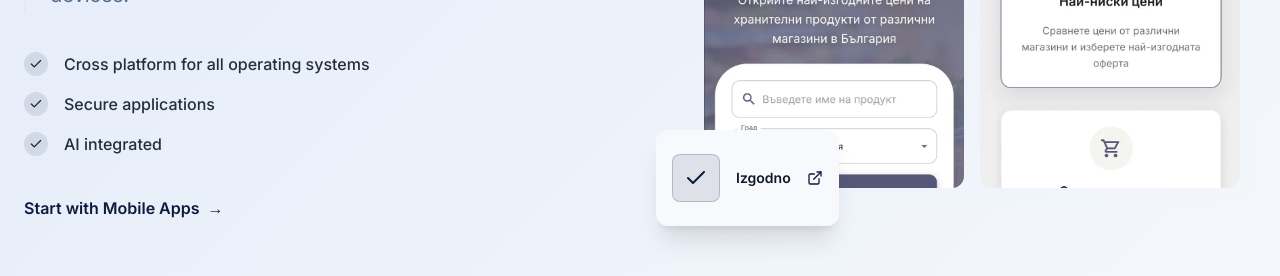
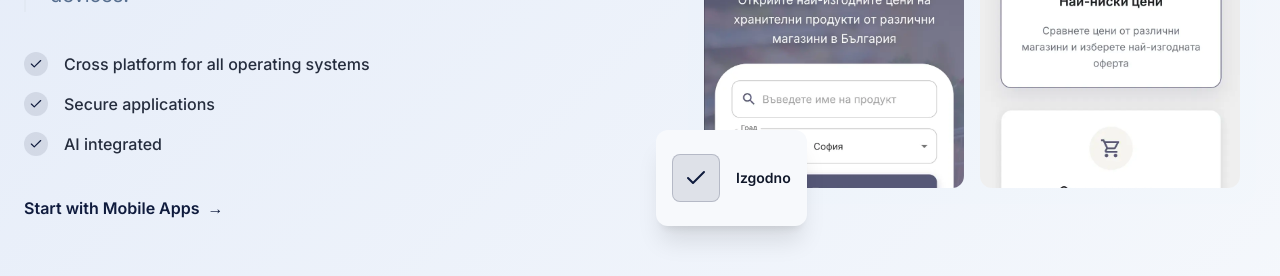
Before and after one commit to nefara-bg/Nefara-Web, a Next.js app in the folder client/: page /en in a window 1280 px wide. Shown: the part 2780-3056 px from the top of the page. Built offline with nearby package versions, Linux system fonts and the light colour scheme.

Commit message:
Remove izgodno link

```diff
--- a/client/src/components/ServicesSection/ServicesSection.tsx
+++ b/client/src/components/ServicesSection/ServicesSection.tsx
@@ -210,6 +210,7 @@ export function ServicesSection() {
                                             <span className="text-xs md:text-sm font-semibold text-foreground whitespace-nowrap">
                                                 {index === 0 ? "Fylex" : index === 1 ? "Merava Lens" : "Izgodno"}
                                             </span>
+                                            {index !== 2 && (
                                                 <a
                                                     href={projectUrls[index]}
                                                     target="_blank"
@@ -219,6 +220,7 @@ export function ServicesSection() {
                                                 >
                                                     <ExternalLink className="w-3 h-3 md:w-4 md:h-4" />
                                                 </a>
+                                            )}
                                         </div>
                                     </div>
                                 </div>
```
Lines whose indentation alone changed are shown as unchanged.
